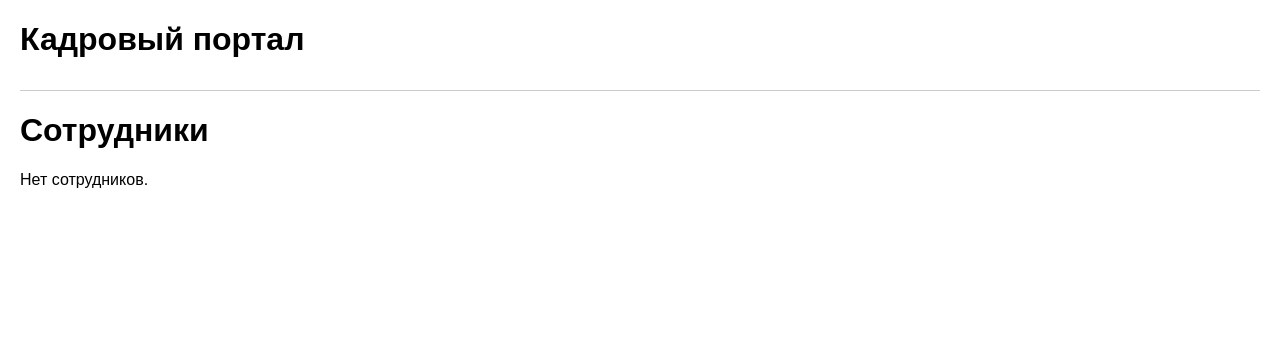
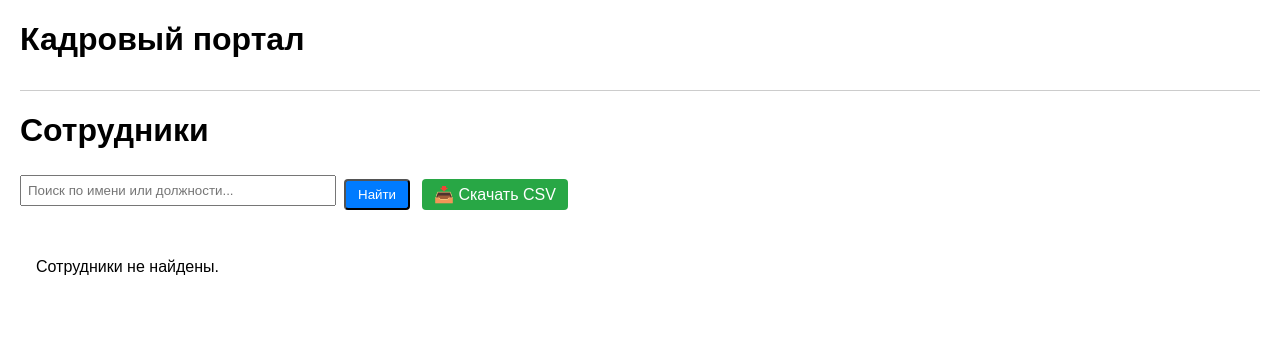
Before and after one commit to Denis248902/django-task-project, a Django app: page / in a window 1280 px wide. Shown: the top 351 px of the page. Run offline with Django 5.2, Linux system fonts and the light colour scheme.

Commit message:
fix: indentation error in emp_app/urls.py, ensure views/urls are correct

```diff
--- a/emp_app/urls.py
+++ b/emp_app/urls.py
@@ -4,4 +4,5 @@ from . import views
 urlpatterns = [
     path('', views.employee_list, name='employee_list'),
     path('<int:pk>/', views.employee_detail, name='employee_detail'),
+    path('export-csv/', views.export_employees_csv, name='export_employees_csv'),
 ]
--- a/emp_app/views.py
+++ b/emp_app/views.py
@@ -1,48 +1,48 @@
+import csv
+from io import StringIO
+from django.http import HttpResponse
 from django.shortcuts import render, get_object_or_404
-from django.contrib.auth.decorators import login_required
 from .models import EmployeeProfile, EmployeeImage
+from django.core.paginator import Paginator
+from django.db.models import Q
 
 def employee_list(request):
+    query = request.GET.get('q', '')
     employees = EmployeeProfile.objects.all()
-    query = request.GET.get('q', '')
 
     if query:
         employees = employees.filter(
-            full_name__icontains=query
-        ) | employees.filter(
-            position__icontains=query
+            Q(full_name__icontains=query) |
+            Q(position__icontains=query)
         )
 
+    paginator = Paginator(employees, 6)
+    page_number = request.GET.get('page', 1)
+    page_obj = paginator.get_page(page_number)
+
     return render(request, 'emp_app/employee_list.html', {
-        'employees': employees,
-        'page_title': 'Список сотрудников',
+        'page_obj': page_obj,
         'query': query,
     })
 
-@login_required(login_url='login')
 def employee_detail(request, pk):
     employee = get_object_or_404(EmployeeProfile, pk=pk)
-    # Используем правильное имя связи: skills (из related_name в модели)
-    skills_with_levels = employee.skills.select_related('skill').all()
     images = employee.images.order_by('order_index')
-
-    return render(request, 'emp_app/employee_detail.html', {
-        'employee': employee,
-        'skills_with_levels': skills_with_levels,
-        'images': images,
-        'page_title': f'Карточка: {employee.full_name}',
-    })
-from django.shortcuts import render, get_object_or_404
-from .models import EmployeeProfile, EmployeeImage
-
-def employee_list(request):
-    employees = EmployeeProfile.objects.all()
-    return render(request, 'emp_app/employee_list.html', {'employees': employees})
-
-def employee_detail(request, pk):
-    employee = get_object_or_404(EmployeeProfile, pk=pk)
-    images = EmployeeImage.objects.filter(employee=employee).order_by('order_index')
     return render(request, 'emp_app/employee_detail.html', {
         'employee': employee,
         'images': images,
     })
+
+def export_employees_csv(request):
+    response = HttpResponse(content_type='text/csv')
+    response['Content-Disposition'] = 'attachment; filename="employees.csv"'
+
+    writer = csv.writer(response)
+    writer.writerow(['ID', 'Full Name', 'Gender', 'Position', 'Photo URLs (comma-separated)'])
+
+    for emp in EmployeeProfile.objects.all():
+        photos = ", ".join([img.image.url for img in emp.images.order_by('order_index')])
+        gender_text = 'Мужской' if emp.gender == 'M' else 'Женский'
+        writer.writerow([emp.id, emp.full_name, gender_text, emp.position, photos])
+
+    return response
--- a/static/css/style.css
+++ b/static/css/style.css
@@ -8,3 +8,43 @@ table { border-collapse: collapse; width: 100%; margin-top: 16px; }
 th, td { border: 1px solid #ddd; padding: 8px; text-align: left; }
 th { background: #f2f2f2; }
 img.employee-photo { max-width: 200px; height: auto; border-radius: 4px; margin: 4px 0; }
+.employee-grid {
+  display: grid;
+  grid-template-columns: repeat(auto-fill, minmax(240px, 1fr));
+  gap: 16px;
+  padding: 16px;
+}
+
+.card {
+  border: 1px solid #ddd;
+  border-radius: 8px;
+  padding: 12px;
+  background: #fafafa;
+}
+
+.image-gallery {
+  display: flex;
+  flex-wrap: wrap;
+  gap: 8px;
+  margin-top: 16px;
+}
+
+.photo-item img {
+  max-width: 150px;
+  height: auto;
+  border: 1px solid #ccc;
+  border-radius: 4px;
+}
+
+.btn {
+  display: inline-block;
+  margin-top: 8px;
+  padding: 6px 12px;
+  background: #007bff;
+  color: white;
+  text-decoration: none;
+  border-radius: 4px;
+}
+.btn:hover {
+  background: #0056b3;
+}
--- a/templates/emp_app/employee_list.html
+++ b/templates/emp_app/employee_list.html
@@ -3,15 +3,43 @@
 {% block content %}
 <h1>Сотрудники</h1>
 
+<div style="display: flex; gap: 12px; margin-bottom: 16px; flex-wrap: wrap;">
+  <!-- Поиск -->
+  <form method="get" action="{% url 'employee_list' %}" style="display: flex; gap: 8px; align-items: center;">
+    <input type="text" name="q" value="{{ query }}" placeholder="Поиск по имени или должности..." style="padding: 6px; width: 300px;">
+    <button type="submit" class="btn">Найти</button>
+    {% if query %}
+      <a href="{% url 'employee_list' %}" class="btn" style="background: #6c757d;">Сбросить</a>
+    {% endif %}
+  </form>
+
+  <!-- Кнопка CSV -->
+  <a href="{% url 'export_employees_csv' %}" class="btn" style="background: #28a745;">📥 Скачать CSV</a>
+</div>
+
 <div class="employee-grid">
-  {% for emp in employees %}
+  {% for emp in page_obj %}
   <div class="card">
     <h3>{{ emp.full_name }}</h3>
     <p><strong>Должность:</strong> {{ emp.position }}</p>
     <a href="{% url 'employee_detail' pk=emp.pk %}" class="btn">Подробнее</a>
   </div>
   {% empty %}
-  <p>Нет сотрудников.</p>
+  <p>Сотрудники не найдены.</p>
   {% endfor %}
 </div>
+
+{% if page_obj.has_other_pages %}
+  <nav style="margin-top: 20px; text-align: center;">
+    {% if page_obj.has_previous %}
+      <a href="?page={{ page_obj.previous_page_number }}{% if query %}&q={{ query }}{% endif %}" class="btn">← Предыдущая</a>
+    {% endif %}
+
+    <span style="margin: 0 8px;">Страница {{ page_obj.number }} из {{ page_obj.paginator.num_pages }}</span>
+
+    {% if page_obj.has_next %}
+      <a href="?page={{ page_obj.next_page_number }}{% if query %}&q={{ query }}{% endif %}" class="btn">Следующая →</a>
+    {% endif %}
+  </nav>
+{% endif %}
 {% endblock %}
```
Also changed, not shown: emp_app/admin.py (+7 -23 lines), scripts/setup-settings-static-templates.py (added, +32 -0 lines).
